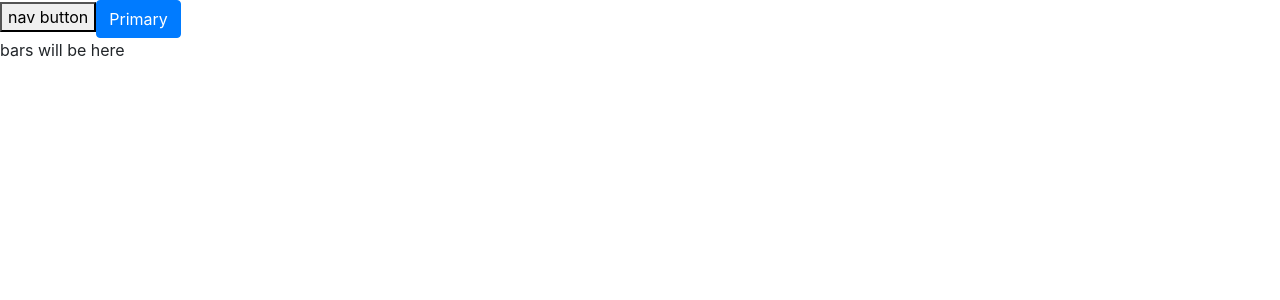
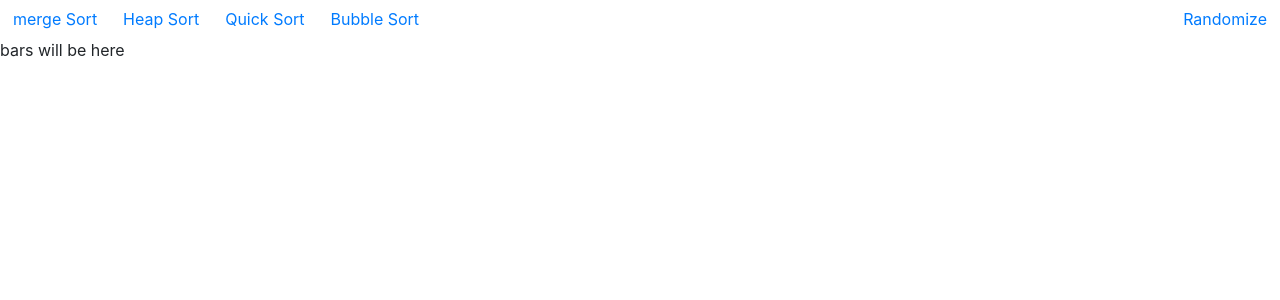
Before and after one commit to SafalKoirala/Algorithm-Visualizer, an Angular app: page / in a window 1280 px wide. Shown: the top 300 px of the page. Built offline with nearby package versions, Linux system fonts and the light colour scheme.

Commit message:
update navbar and function names

```diff
--- a/src/app/components/display-screen/display-screen.component.html
+++ b/src/app/components/display-screen/display-screen.component.html
@@ -1,5 +1,5 @@
 <app-nav-bar
-(onClick)="clk($event)"
+(selectedAlgortihm)="selectedAlgortihm($event)"
 >
 
 </app-nav-bar>
--- a/src/app/components/display-screen/display-screen.component.ts
+++ b/src/app/components/display-screen/display-screen.component.ts
@@ -13,7 +13,7 @@ export class DisplayScreenComponent implements OnInit {
   ngOnInit(): void {
   }
 
-  clk($event: string): void {
+  public selectedAlgortihm($event: string): void {
     this.value = $event;
   }
 }
--- a/src/app/components/nav-bar/nav-bar.component.html
+++ b/src/app/components/nav-bar/nav-bar.component.html
@@ -1,5 +1,35 @@
-<button (click)="clicked()">
-    nav button
-</button>
-
-<button type="button" class="btn btn-primary">Primary</button>
+<ul class="nav justify-content-center">
+  <li class="nav-item">
+    <button type="button" class="btn btn-link" (click)="pickAlgorithm('merge')">
+      merge Sort
+    </button>
+  </li>
+  <li class="nav-item">
+    <button type="button" class="btn btn-link" (click)="pickAlgorithm('heap')">
+      Heap Sort
+    </button>
+  </li>
+  <li class="nav-item">
+    <button type="button" class="btn btn-link" (click)="pickAlgorithm('quick')">
+      Quick Sort
+    </button>
+  </li>
+  <li class="nav-item">
+    <button
+      type="button"
+      class="btn btn-link"
+      (click)="pickAlgorithm('Bubble')"
+    >
+      Bubble Sort
+    </button>
+  </li>
+  <li class="nav-item ml-auto">
+    <button
+      type="button"
+      class="btn btn-link"
+      (click)="pickAlgorithm('Randomize')"
+    >
+      Randomize
+    </button>
+  </li>
+</ul>
--- a/src/app/components/nav-bar/nav-bar.component.ts
+++ b/src/app/components/nav-bar/nav-bar.component.ts
@@ -1,4 +1,4 @@
-import { Component, OnInit,Output,EventEmitter } from '@angular/core';
+import { Component, OnInit, Output, EventEmitter } from '@angular/core';
 
 @Component({
   selector: 'app-nav-bar',
@@ -7,13 +7,14 @@ import { Component, OnInit,Output,EventEmitter } from '@angular/core';
 })
 export class NavBarComponent implements OnInit {
 
-  @Output() onClick: EventEmitter<string> = new EventEmitter<string>();
+  @Output() selectedAlgortihm: EventEmitter<string> = new EventEmitter<string>();
+
   constructor() { }
 
   ngOnInit(): void {
   }
 
-  clicked(): void {
-    this.onClick.emit('clicked');
+  public pickAlgorithm(value: string): void {
+    this.selectedAlgortihm.emit(value);
   }
 }
```
